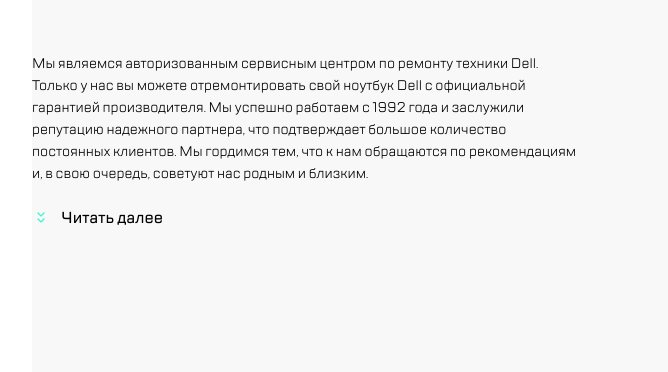
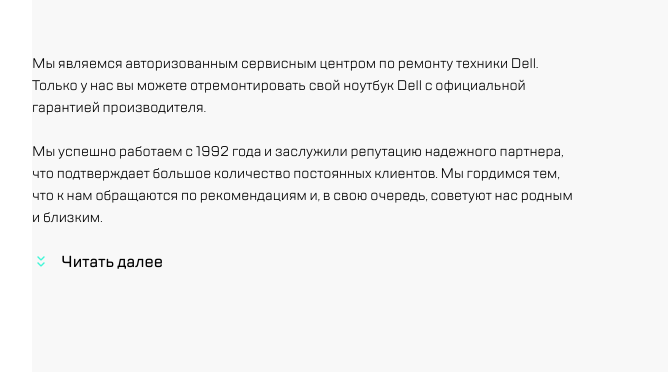
Before and after one commit to fixitalredy/maket, a plain HTML site: page index.html in a window 1280 px wide. Shown: the part 180-552 px from the top of the page, 0-668 px from the left. Drawn offline with Linux system fonts and the light colour scheme.

Commit message:
Update index.html

```diff
--- a/index.html
+++ b/index.html
@@ -36,7 +36,7 @@
       </ul>
       <section>
       <div class="main-block_information information">
-        <div class="information__description">Мы являемся авторизованным сервисным центром по ремонту техники Dell. Только у нас вы можете отремонтировать свой ноутбук Dell с официальной гарантией производителя.
+        <div class="information__description">Мы являемся авторизованным сервисным центром по ремонту техники Dell. Только у нас вы можете отремонтировать свой ноутбук Dell с официальной гарантией производителя.<br><br>
 
           Мы успешно работаем с 1992 года и заслужили репутацию надежного партнера, что подтверждает большое количество постоянных клиентов. Мы гордимся тем, что к нам обращаются по рекомендациям и, в свою очередь, советуют нас родным и близким.<br><br><button class="information__button">Читать далее</button></div>
         <img class="information__image" src="./css/image/ic/logophoto.jpg" alt="Логотип и часы работы" >
```
